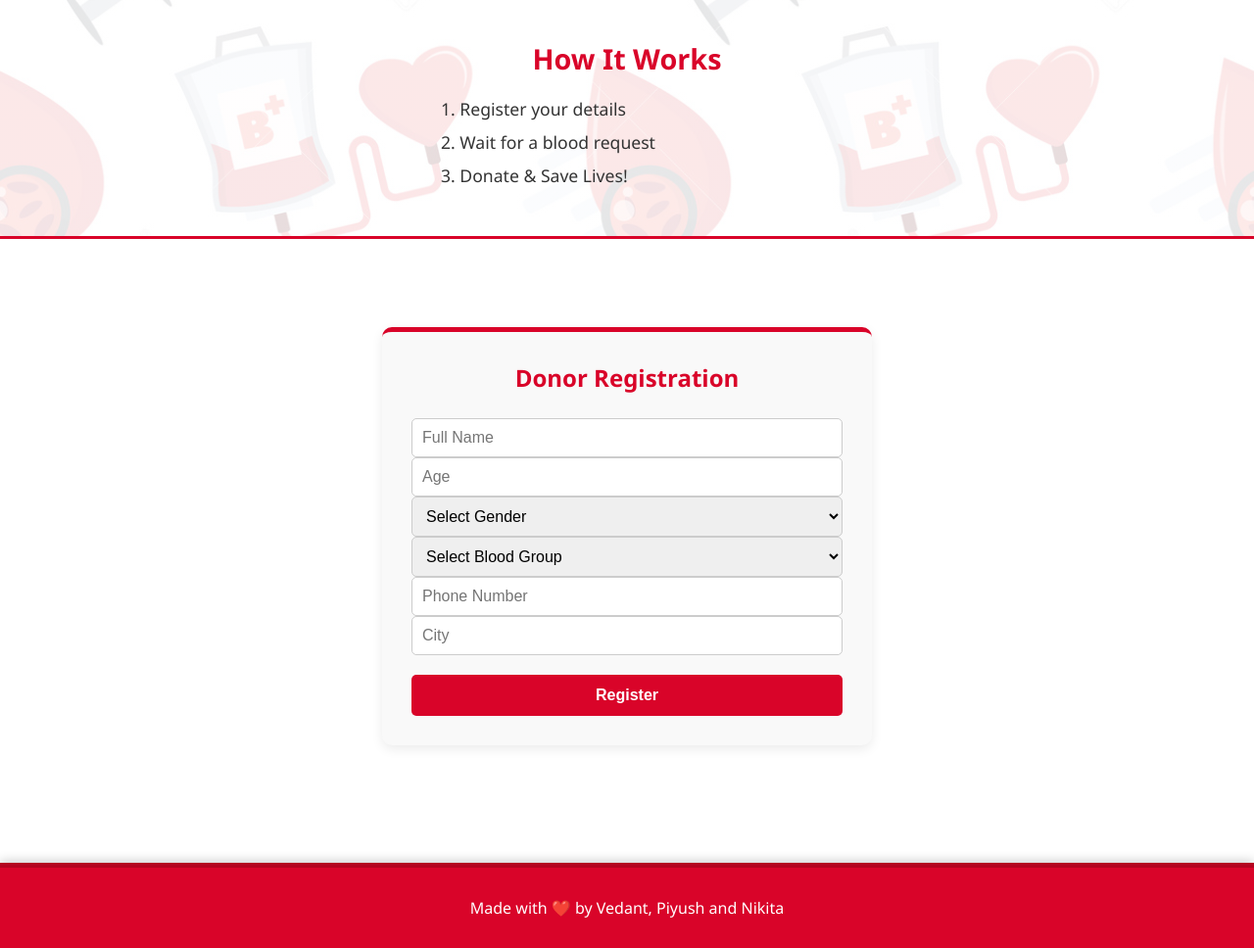
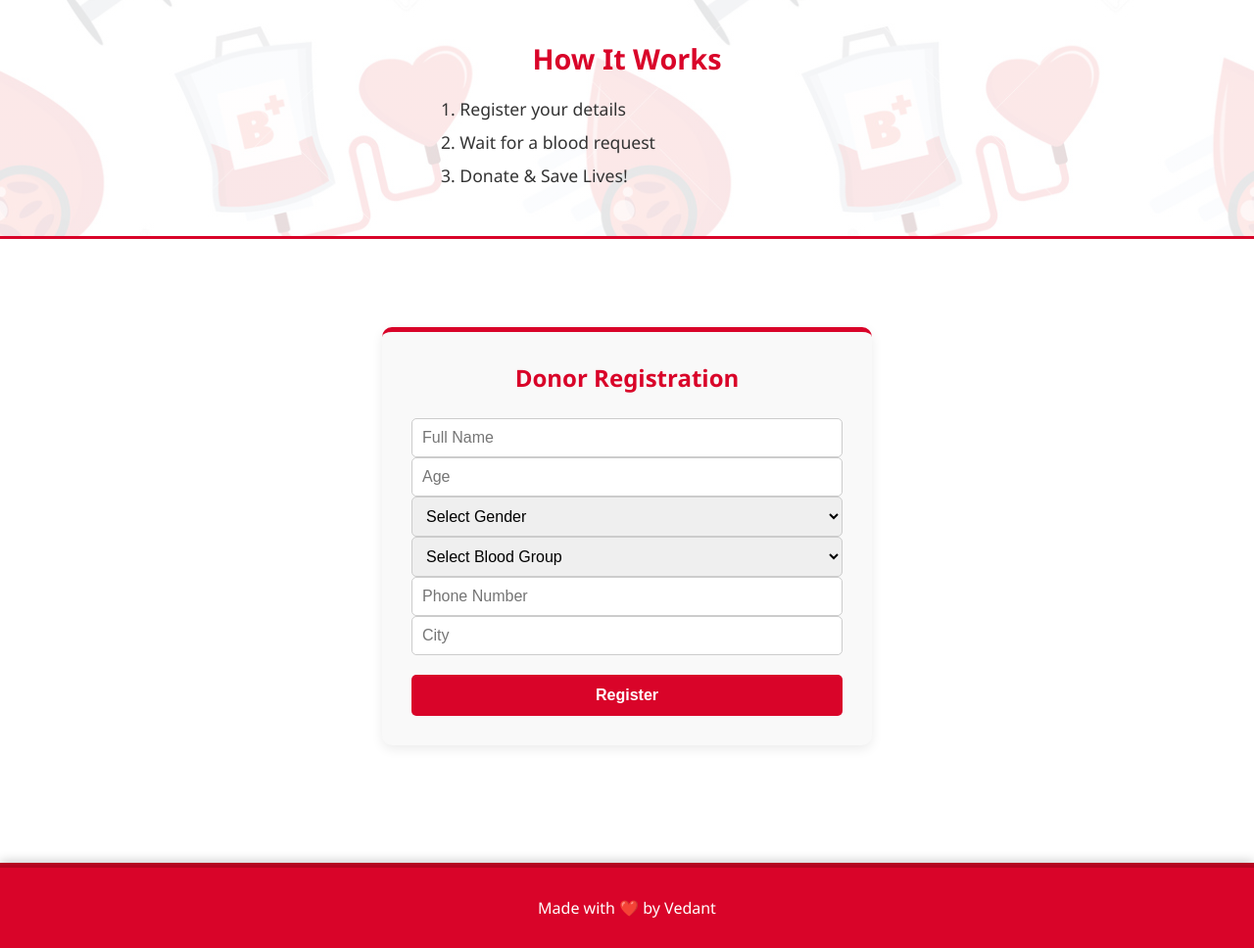
Before and after one commit to AnonymousVX/blood-donor-mgmt-sys, a plain HTML site: page register.html in a window 1280 px wide. Shown: the whole page at 98% size. Drawn offline with Linux system fonts and the light colour scheme.

Commit message:
Changes in footer

```diff
--- a/register.html
+++ b/register.html
@@ -56,7 +56,7 @@
 
   <!-- ✅ Footer moved OUTSIDE registration-container -->
   <footer>
-    <p>Made with ❤️ by Vedant, Piyush and Nikita</p>
+    <p>Made with ❤️ by Vedant</p>
   </footer>
 
   <script src="js/register.js"></script>
```
